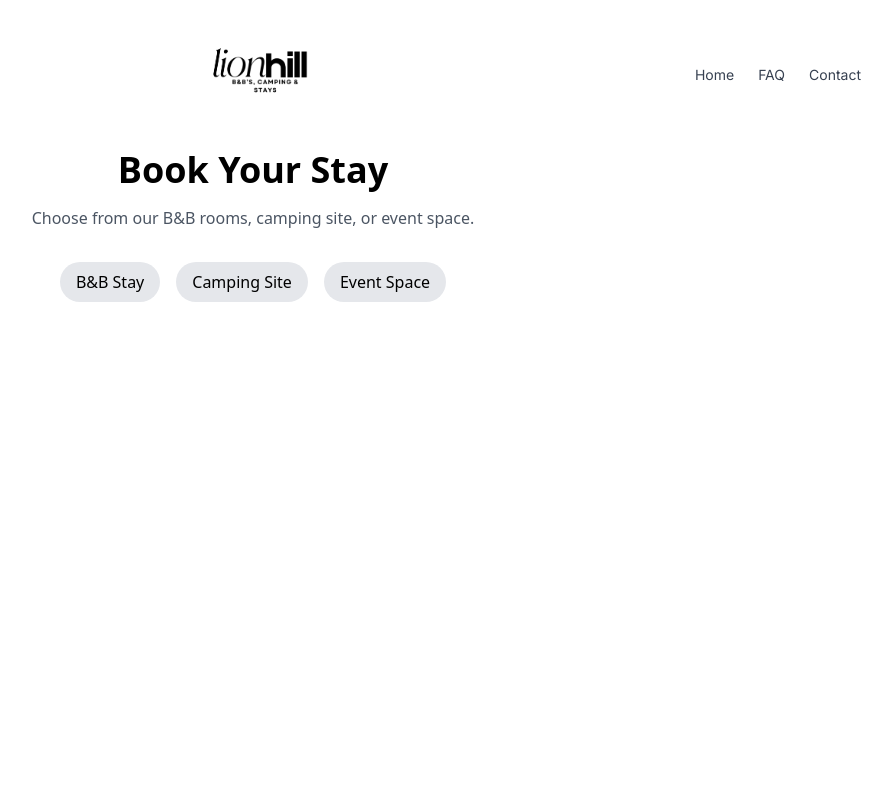
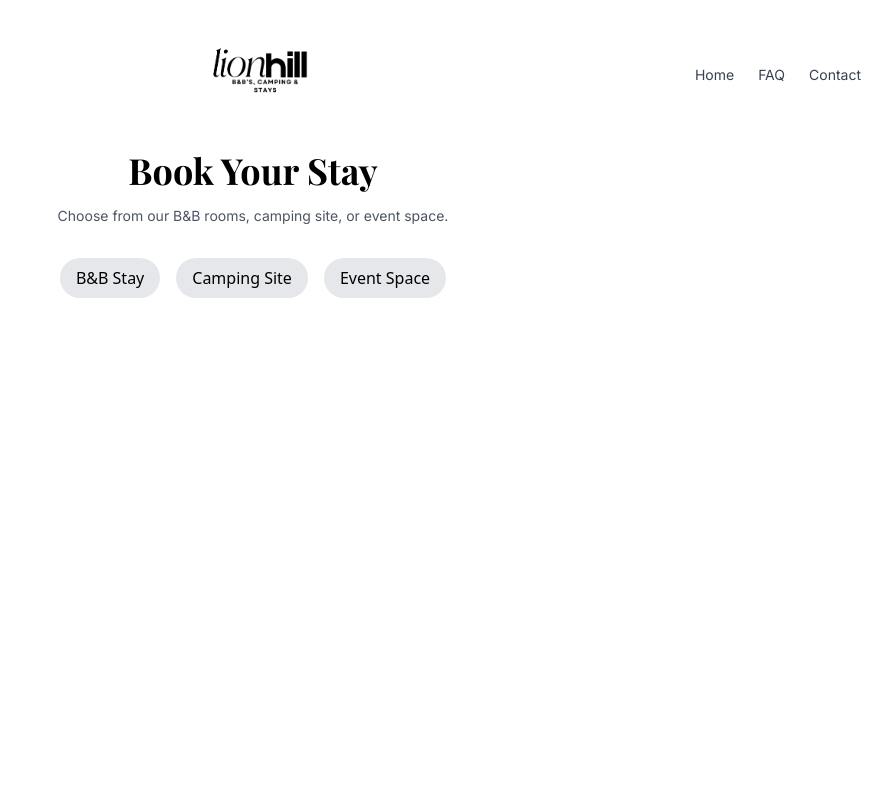
Before and after one commit to pacc-jean/bed-breakfast, a React (Vite) app in the folder frontend/: page /book in a window 1280 px wide. Shown: the top 800 px of the page, without its empty margins (387-1279 px from the left). Built offline with nearby package versions, Linux system fonts and the light colour scheme.

Commit message:
styling update

```diff
--- a/frontend/src/pages/BookingsPage.jsx
+++ b/frontend/src/pages/BookingsPage.jsx
@@ -30,8 +30,8 @@ const BookingsPage = () => {
 
   return (
     <div className="min-h-screen pt-[150px] px-4">
-      <h1 className="text-4xl font-bold text-center mb-4">Book Your Stay</h1>
-      <p className="text-center text-gray-600 mb-8">
+      <h1 className="text-2xl md:text-4xl font-bold text-center mb-4" style={{ fontFamily: 'Playfair Display, serif' }}>Book Your Stay</h1>
+      <p className="text-xs md:text-sm text-center text-gray-600 mb-8" style={{ fontFamily: 'Inter, sans-serif' }}>
         Choose from our B&B rooms, camping site, or event space.
       </p>
 
```
Also changed, not shown: frontend/public/banner-logo.png (added).
